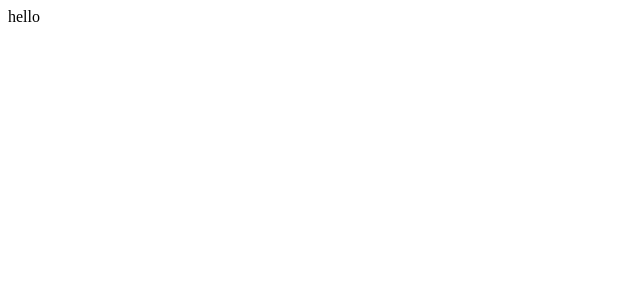
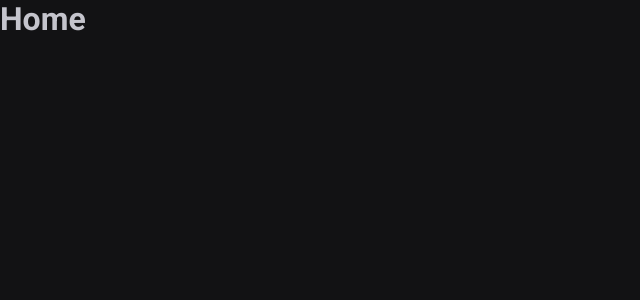
Before and after one commit to pedrocmoreira/igniteTimer, a React (Vite) app: page / in a window 1280 px wide. Shown: the top 300 px of the page, without its empty margins (0-640 px from the left). Built offline with nearby package versions, Linux system fonts and the light colour scheme.

Commit message:
Adicionando configurações para o projeto

```diff
--- a/index.html
+++ b/index.html
@@ -1,12 +1,22 @@
 <!DOCTYPE html>
 <html lang="en">
+
 <head>
   <meta charset="UTF-8" />
+
+  <link rel="preconnect" href="https://fonts.googleapis.com">
+  <link rel="preconnect" href="https://fonts.gstatic.com" crossorigin>
+
   <meta name="viewport" content="width=device-width, initial-scale=1.0" />
+
+  <link href="https://fonts.googleapis.com/css2?family=Roboto+Mono:wght@700&family=Roboto:wght@400;700&display=swap" rel="stylesheet">
+
   <title>Ignite Timer</title>
 </head>
+
 <body>
   <div id="root"></div>
   <script type="module" src="/src/main.tsx"></script>
 </body>
+
 </html>
--- a/src/App.tsx
+++ b/src/App.tsx
@@ -1,8 +1,16 @@
+import { ThemeProvider } from 'styled-components'
+import { BrowserRouter } from 'react-router-dom'
+import { Router } from './Router'
+import { GlobalStyle } from './styles/global'
+import { defaultTheme } from './styles/themes/default'
+
 export function App() {
-
   return (
-    <div>
-      hello
-    </div>
+    <ThemeProvider theme={defaultTheme}>
+      <BrowserRouter>
+        <Router />
+      </BrowserRouter>
+      <GlobalStyle />
+    </ThemeProvider>
   )
 }
--- /dev/null
+++ b/src/Router.tsx
@@ -0,0 +1,12 @@
+import { Routes, Route } from 'react-router-dom';
+import { History } from './pages/History';
+import { Home } from './pages/Home';
+
+export function Router(){
+  return(
+    <Routes>
+      <Route path='/' element={<Home/>} />
+      <Route path='/history' element={<History/>} />
+    </Routes>
+  )
+}
--- a/src/main.tsx
+++ b/src/main.tsx
@@ -5,5 +5,5 @@
 ReactDOM.createRoot(document.getElementById('root') as HTMLElement).render(
   <React.StrictMode>
     <App />
-  </React.StrictMode>
+  </React.StrictMode>,
 )
--- /dev/null
+++ b/src/pages/History.tsx
@@ -0,0 +1,5 @@
+export function History(){
+  return(
+    <h1>History</h1>
+  )
+}
--- /dev/null
+++ b/src/pages/Home.tsx
@@ -0,0 +1,5 @@
+export function Home(){
+  return(
+    <h1>Home</h1>
+  )
+}
--- /dev/null
+++ b/src/styles/global.ts
@@ -0,0 +1,25 @@
+import { createGlobalStyle } from 'styled-components'
+
+export const GlobalStyle = createGlobalStyle`
+  * {
+    margin: 0;
+    padding: 0;
+    box-sizing: border-box;
+  }
+
+  :focus {
+    outline: 0;
+    box-shadow: 0 0 0 2px ${({ theme }) => theme['green-500']};
+  }
+
+  body {
+    background: ${({ theme }) => theme['gray-900']};
+    color: ${({ theme }) => theme['gray-300']};
+  }
+
+  body, input, textatea, button {
+    font-family: 'Roboto', sans-serif;
+    font-weight: 400;
+    font-size: 1rem;
+  }
+`
--- /dev/null
+++ b/src/styles/themes/default.ts
@@ -0,0 +1,21 @@
+export const defaultTheme = {
+  white: '#FFF',
+
+  'gray-100': '#E1E1E6',
+  'gray-300': '#C4C4CC',
+  'gray-400': '#8D8D99',
+  'gray-500': '#7C7C8A',
+  'gray-600': '#323238',
+  'gray-700': '#29292E',
+  'gray-800': '#202024',
+  'gray-900': '#121214',
+
+  'green-300': '#00B37E',
+  'green-500': '#00875F',
+  'green-700': '#015F43',
+
+  'red-500': '#AB222E',
+  'red-700': '#7A1921',
+
+  'yellow-500': '#FBA94C',
+}
```
Also changed, not shown: package.json (+8 -2 lines), src/@types/styles.d.ts (added, +8 -0 lines), .eslintrc.json (added), 1 other file (tests, documents, lock files or other folders). Lines whose indentation alone changed are shown as unchanged.
